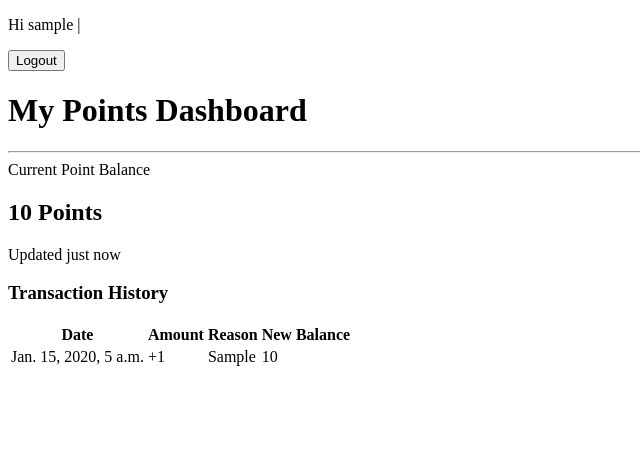
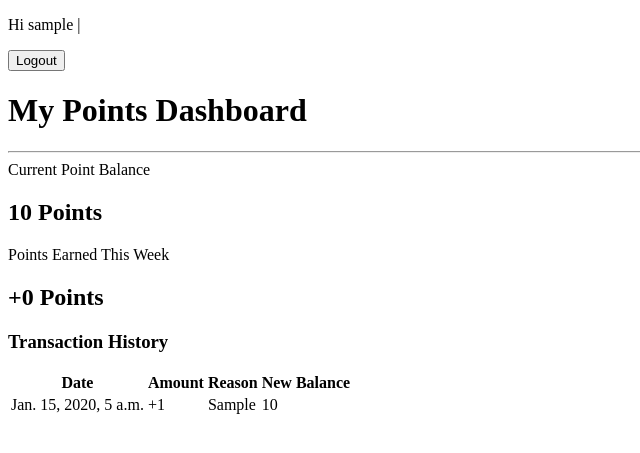
Before and after one commit to fgeravi/F25-Team19, a Django app: page /rewards/dashboard/ in a window 1280 px wide. Shown: the top 453 px of the page, without its empty margins (0-640 px from the left). Run offline with Django 5.2, Linux system fonts and the light colour scheme; a user stored in the database is signed in; tables that the repository leaves empty hold one stand-in row (values such as "Sample post").

Commit message:
added weekly trend to points dashboard

```diff
--- a/rewards/templates/rewards/dashboard.html
+++ b/rewards/templates/rewards/dashboard.html
@@ -12,8 +12,17 @@
         <div class="card-body">
             <h2 class="card-title">{{ current_balance }} Points</h2>
         </div>
-        <div class="card-footer text-muted">
-            Updated just now
+    </div>
+
+    </div>
+
+
+    <div class="col-md-6 mb-4">
+        <div class="card text-center text-white bg-success">
+            <div class="card-header">Points Earned This Week</div>
+            <div class="card-body">
+                <h2 class="card-title">+{{ weekly_earnings }} Points</h2>
+            </div>
         </div>
     </div>
 
--- a/rewards/views.py
+++ b/rewards/views.py
@@ -5,6 +5,9 @@
 from django.shortcuts import redirect
 from django.contrib import messages
 from .models import award_points_to_driver
+from django.utils import timezone
+from datetime import timedelta
+from django.db.models import Sum
 
 
 @login_required
@@ -16,6 +19,15 @@
         driver_profile = request.user.driverprofile
         current_balance = driver_profile.current_points
         transactions = PointChangeAudit.objects.filter(driver=request.user)
+        seven_days_ago = timezone.now() - timedelta(days=7)
+
+        weekly_earnings = PointChangeAudit.objects.filter(
+            driver=request.user,
+            date__gte=seven_days_ago,
+            point_change_amt__gt=0
+        ).aggregate(total=Sum('point_change_amt'))['total'] or 0
+
+
     except DriverProfile.DoesNotExist:
         current_balance = 0
         transactions = []
@@ -23,6 +35,7 @@
     context = {
         'current_balance': current_balance,
         'transactions': transactions,
+        'weekly_earnings': weekly_earnings,
     }
 
     return render(request, 'rewards/dashboard.html', context)
@@ -31,10 +44,9 @@
 
 @login_required
 def add_points_view(request):
-    # Ensure only sponsors can access this page
     if not request.user.is_sponsor:
         messages.error(request, "You do not have permission to access this page.")
-        return redirect('home') # Or wherever you want to redirect non-sponsors
+        return redirect('home')
 
     if request.method == 'POST':
         try:
@@ -45,7 +57,6 @@
             sponsor_user = request.user
             driver_user = User.objects.get(pk=driver_id, is_driver=True)
 
-            # Call the function from your models.py
             success, message = award_points_to_driver(
                 sponsor_user=sponsor_user,
                 driver_user=driver_user,
@@ -67,7 +78,6 @@
 
         return redirect('rewards:add_points')
 
-    # For a GET request, show the form and provide a list of all drivers
     drivers = User.objects.filter(is_driver=True, is_active=True)
     context = {
         'drivers': drivers
```
